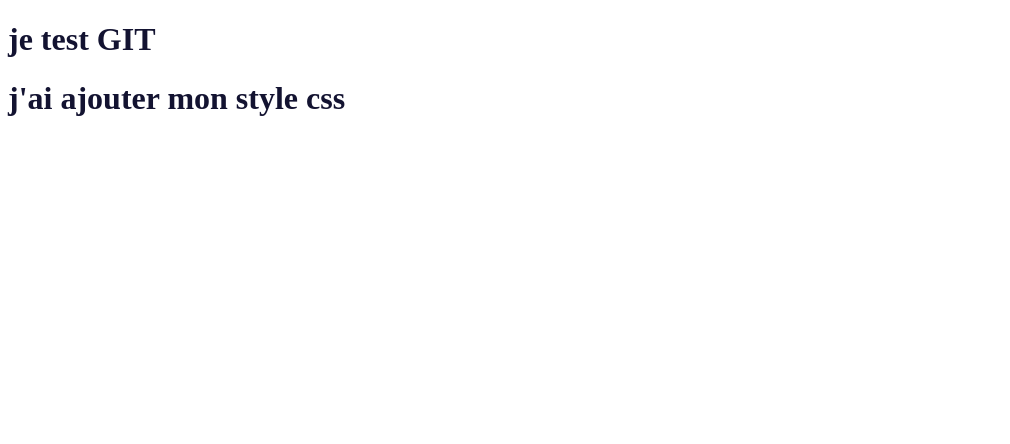
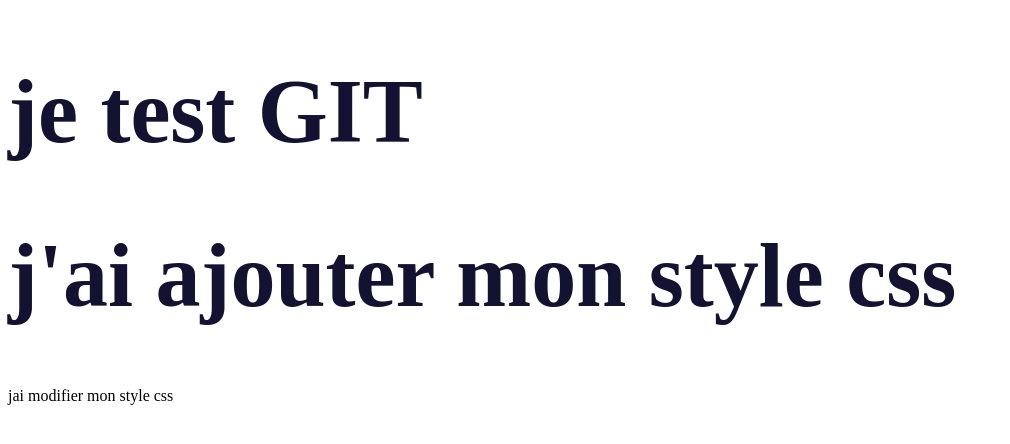
Before and after one commit to erlafdev/testgit, a plain HTML site: page index.html in a window 1280 px wide. Shown: the whole page, without its empty margins (0-1010 px from the left). Drawn offline with Linux system fonts and the light colour scheme.

Commit message:
jai modifier mon style css en ajoutant du code

```diff
--- a/index.html
+++ b/index.html
@@ -9,5 +9,6 @@
 <body>
     <h1>je test GIT</h1>
     <h1>j'ai ajouter mon style css</h1>
+    <p>jai modifier mon style css</p>
 </body>
 </html>
--- a/style.css
+++ b/style.css
@@ -1,3 +1,4 @@
 h1{
-    color:#131331
+    color:#131331;
+    font-size: 90px;
 }
```
